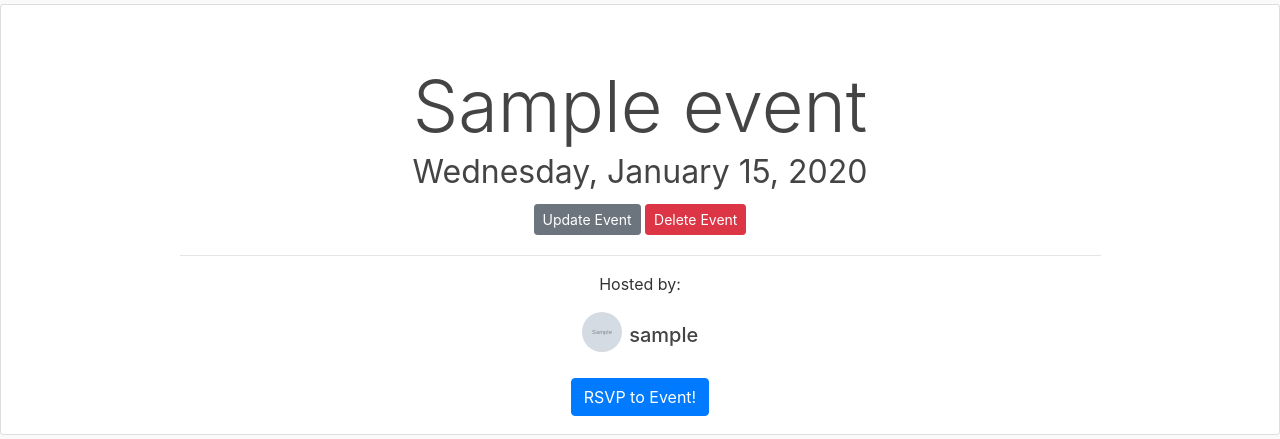
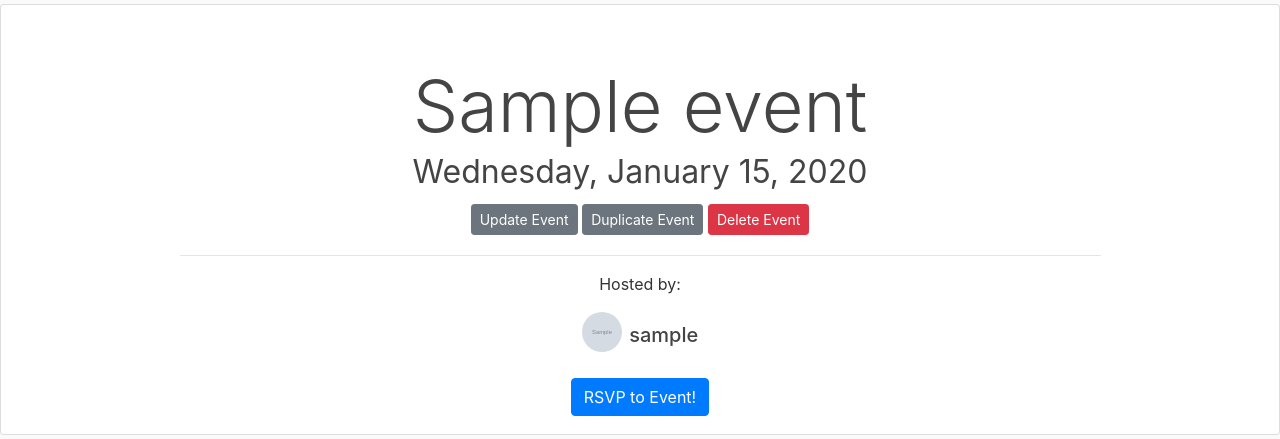
Before and after one commit to jhbed/shop-events, a Django app: page /events/event/1/ in a window 1280 px wide. Shown: the part 76-515 px from the top of the page. Run offline with Django 3.2, Linux system fonts and the light colour scheme; a user stored in the database is signed in; tables that the repository leaves empty hold one stand-in row (values such as "Sample post"); grey boxes marked "Sample" are stand-in pictures; some libraries are stand-ins or nearby versions.

Commit message:
added duplication feature

```diff
--- a/django_proj/settings.py
+++ b/django_proj/settings.py
@@ -48,7 +48,8 @@ INSTALLED_APPS = [
     'django.contrib.messages',
     'django.contrib.staticfiles',
     'storages',
-    'django_hosts'
+    'django_hosts',
+    'django_extensions'
 ]
 
 MIDDLEWARE = [
--- a/events/templates/events/event_detail.html
+++ b/events/templates/events/event_detail.html
@@ -11,6 +11,9 @@
         <div class="text-center">
             <a class="btn btn-secondary btn-sm mt-1 mb-1" href="{% url 'event-update' object.pk %}">
                 Update Event
+            </a>
+            <a class="btn btn-secondary btn-sm mt-1 mb-1" href="{% url 'event-duplicate' object.pk %}">
+                Duplicate Event
             </a>
             <a class="btn btn-danger btn-sm mt-1 mb-1" href="{% url 'event-delete' object.pk %}">
                     Delete Event
--- a/events/urls.py
+++ b/events/urls.py
@@ -4,6 +4,7 @@ from .views import (EventListView,
                     EventDetailView,
                     EventCreateView,
                     EventUpdateView,
+                    EventDuplicateView,
                     EventDeleteView,
                     UserEventListView,
                     EventAnnouncementUpdateView,
@@ -14,6 +15,7 @@ urlpatterns = [
     path('user/<str:username>/', view=UserEventListView.as_view(), name='user-events'),
     path('event/<int:pk>/', view=EventDetailView.as_view(), name='event-detail'),
     path('event/<int:pk>/update', view=EventUpdateView.as_view(), name='event-update'),
+    path('event/<int:pk>/duplicate', view=EventDuplicateView.as_view(), name='event-duplicate'),
     path('event/announcement/<int:pk>/update', view=EventAnnouncementUpdateView.as_view(), name='update-event-announcement'),
     path('event/announcement/new/', view=EventAnnouncementCreateView.as_view(), name='create-event-announcement'),
     path('event/<int:pk>/delete', view=EventDeleteView.as_view(), name='event-delete'),
--- a/events/views.py
+++ b/events/views.py
@@ -239,6 +239,24 @@ class EventCreateView(LoginRequiredMixin, CreateView):
         #we're overriding super.form_valid(), fixing the form, then calling it, passing in the form
         return super().form_valid(form)
 
+class EventDuplicateView(SingleObjectMixin, LoginRequiredMixin, UserPassesTestMixin, View):
+    model = Event
+    http_method_names = ['get']
+
+    def get(self, request, *args, **kwargs):
+        event = self.get_object()
+        event.pk = None
+        event.save()
+        messages.success(request, 'Event duplicated!')
+        return redirect('event-detail', event.pk)
+
+
+    def test_func(self):
+        '''This is the standard test func for making sure the user is the author of the post'''
+        post = self.get_object()
+        return self.request.user == post.author
+
+
 class EventUpdateView(LoginRequiredMixin, UserPassesTestMixin, UpdateView):
     model = Event
     fields = ['title', 'location','rsvp_goal', 'content', 'image', 'event_date']
```
Also changed, not shown: 1 other file.
